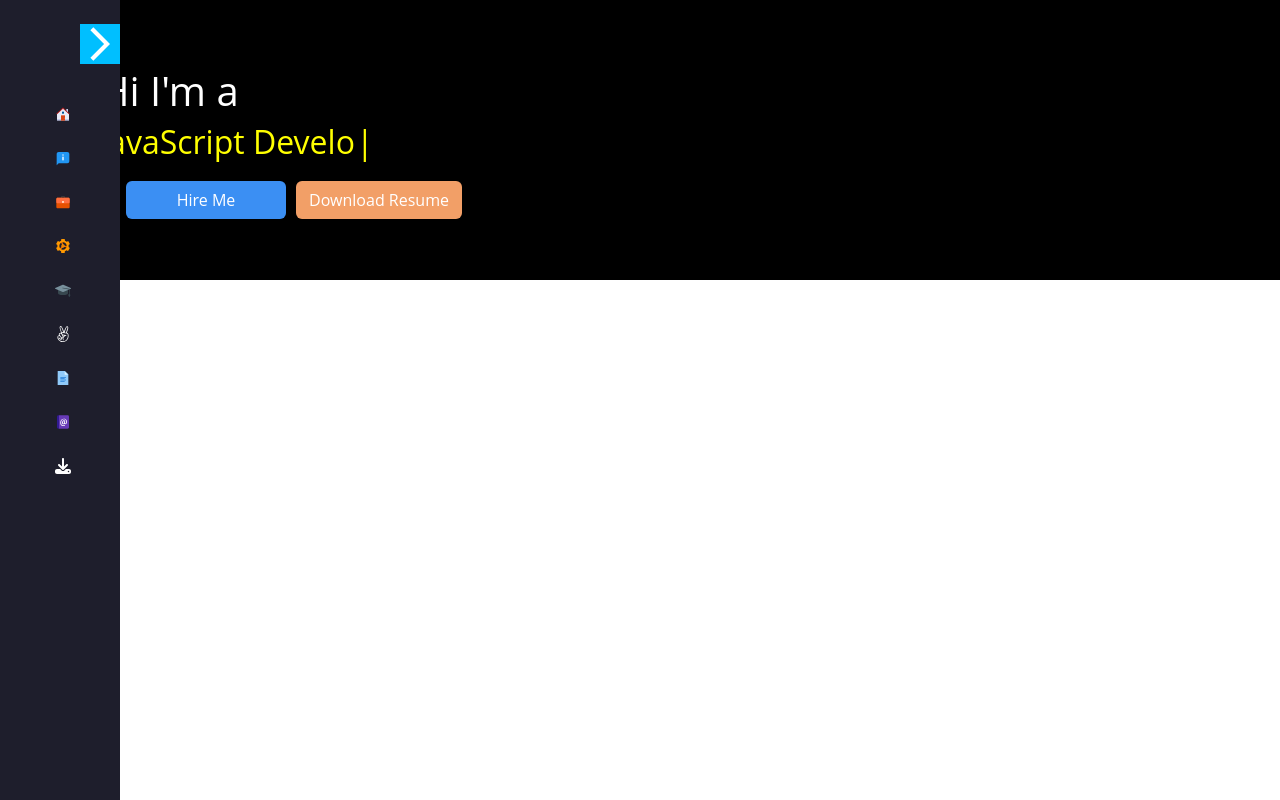
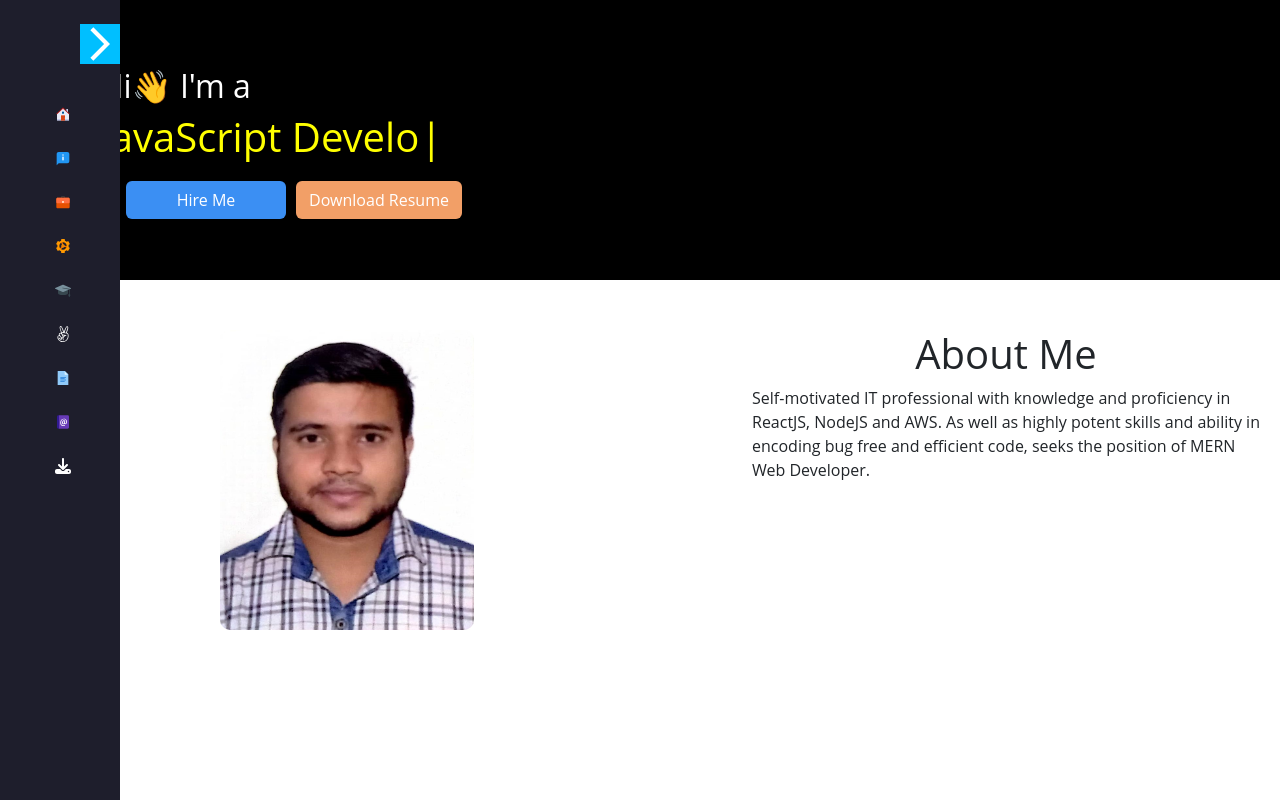
Before and after one commit to Hemant-cs/personal-portfolio, a React (Create React App) app in the folder personal-portfolio-front-end/: page / in a window 1280 px wide. Built offline with nearby package versions, Linux system fonts and the light colour scheme.

Commit message:
about section

```diff
--- a/personal-portfolio-front-end/src/App.js
+++ b/personal-portfolio-front-end/src/App.js
@@ -1,10 +1,12 @@
 import SideBar from './Components/SideBar';
 import "./App.css"
+import About from './Pages/About/About';
 
 function App() {
   return (
     <div className="App">
       <SideBar />
+      <About />
     </div>
   );
 }
--- a/personal-portfolio-front-end/src/Pages/About/About.css
+++ b/personal-portfolio-front-end/src/Pages/About/About.css
@@ -0,0 +1,18 @@
+.about{
+    margin: 30px 0px;
+    padding: 20px;
+    margin-left: 200px;
+}
+
+.profile-pic img{
+    border-radius: 10px;
+    width: 50%;
+    height: 300px;
+}
+
+.about-content{
+    display: flex;
+    flex-direction: column;
+    align-items: center;
+    padding-left: -10px !important;
+}
--- a/personal-portfolio-front-end/src/Pages/About/About.js
+++ b/personal-portfolio-front-end/src/Pages/About/About.js
@@ -0,0 +1,25 @@
+import React from "react";
+import ProfilePic from "../../Assest/ProfilePic.jpg"
+import "./About.css"
+
+const About = ()=>{
+    return(
+        <>
+            <div className="about">
+                <div className="row">
+                    <div className="col-md-6 col-xl-6 col-lg-6 col-xs-12 profile-pic">
+                        <img src={ProfilePic} alt="profile_pic" />
+                    </div>
+                    <div className="col-md-6 about-content">
+                        <h1>About Me</h1>
+                        <p>Self-motivated IT professional with knowledge and proficiency in ReactJS,
+NodeJS and AWS. As well as highly potent skills and ability in encoding bug free and efficient code, seeks the position of MERN Web Developer.</p>
+                    </div>
+                </div>
+            </div>
+        </>
+    )
+
+}
+
+export default About
--- a/personal-portfolio-front-end/src/Pages/Home/Home.css
+++ b/personal-portfolio-front-end/src/Pages/Home/Home.css
@@ -17,7 +17,7 @@
 }
 
 
-.home-content h2{
+.home-content h1{
     color: yellow;
 }
 
--- a/personal-portfolio-front-end/src/Pages/Home/Home.js
+++ b/personal-portfolio-front-end/src/Pages/Home/Home.js
@@ -14,12 +14,12 @@ const Home = ({ toggle }) => {
         }
       >
         <div className="container home-content">
-          <h1>Hi I'm a</h1>
-          <h2>
+          <h2>Hi👋 I'm a</h2>
+          <h1>
             <Typewriter
               options={{
                 strings: [
-                  "javaScript Developer!",
+                  "JavaScript Developer!",
                   "ReactJS Developer!",
                   "NodeJS Developer!",
                   "AWS!",
@@ -29,7 +29,7 @@ const Home = ({ toggle }) => {
                 loop: true,
               }}
             />
-          </h2>
+          </h1>
         </div>
         <div className="home-btn">
           <button className="btn btn-hire">Hire Me</button>
```
